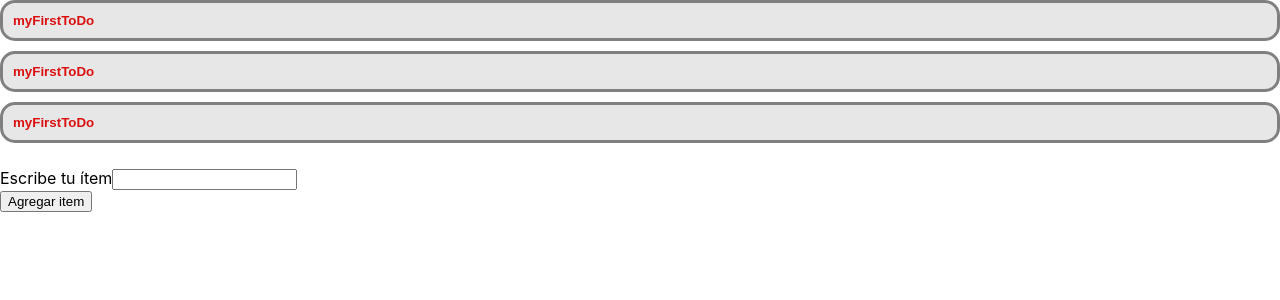
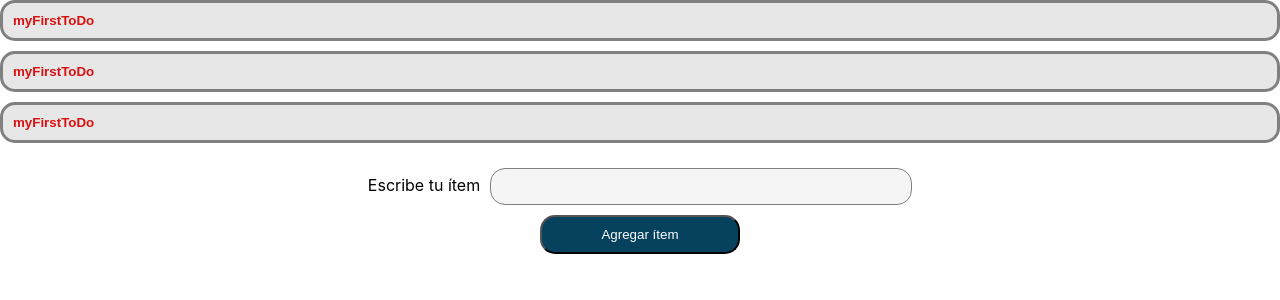
Before and after one commit to team-perejil/todo-list-react-js, a React (Create React App) app: page / in a window 1280 px wide. Shown: the top 300 px of the page. Built offline with nearby package versions, Linux system fonts and the light colour scheme.

Commit message:
style: added style to TodoForm component

```diff
--- /dev/null
+++ b/src/Components/TodoForm.css
@@ -0,0 +1,28 @@
+form {
+    display: flex;
+    flex-direction: column;
+    align-items: center;
+}
+
+
+
+button {
+    background-color: rgb(6, 66, 94);
+    color: white;
+    padding: 10px;
+    border-radius: 15px;
+    width: 200px;
+    margin-top: 10px;
+}
+
+
+.item-input {
+    padding: 10px;
+    color: black;
+    font-weight: bold;
+    border-radius: 15px;
+    border: 1px solid grey;
+    background-color: rgba(204, 203, 203, 0.192);
+    margin-left: 10px;
+    width: 400px;
+}
--- a/src/Components/TodoForm.js
+++ b/src/Components/TodoForm.js
@@ -1,4 +1,5 @@
 import { useState } from "react";
+import "./TodoForm.css";
 
 const TodoForm = ({ onAddItem }) => {
   const [item, setItem] = useState("");
@@ -19,13 +20,13 @@ const TodoForm = ({ onAddItem }) => {
         <label htmlFor="item">Escribe tu ítem</label>
         <input
           type="text"
-          id="item"
-          name="item"
+          className="item-input"
           value={item}
           onChange={handleChange}
+          maxLength={85}
         ></input>
       </div>
-      <button type="submit">Agregar item</button>
+      <button type="submit">Agregar ítem</button>
     </form>
   );
 };
```
